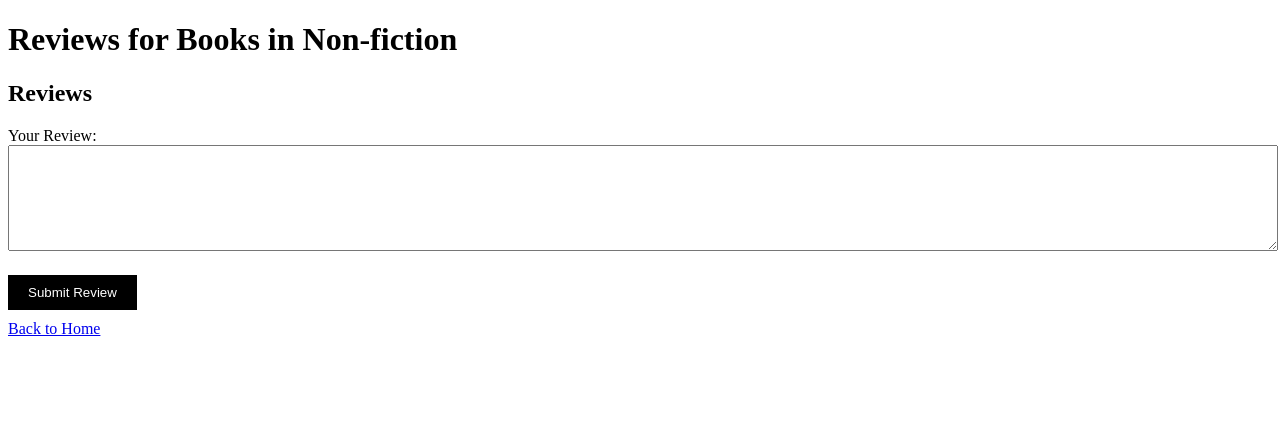
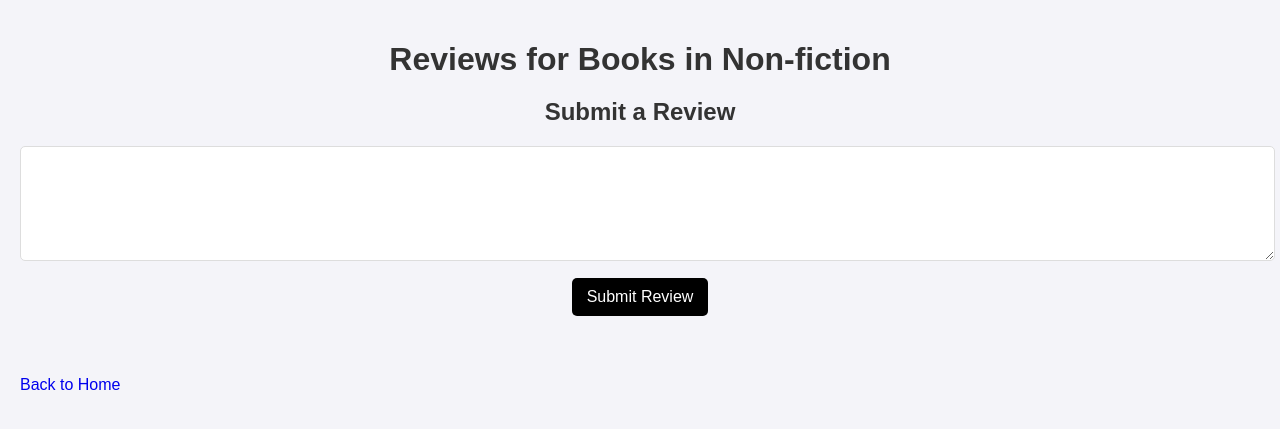
Before and after one commit to ameliasieg/COP4521-Group14, a Flask app: page /reviews/non-fiction in a window 1280 px wide. Shown: the top 429 px of the page. Run offline with Flask 3, Linux system fonts and the light colour scheme; data comes from the database, SQL or seed files in the repository.

Commit message:
Made it more visibilly attractive

```diff
--- a/app.py
+++ b/app.py
@@ -1,8 +1,8 @@
 # app.py
-from flask import Flask, render_template, request, redirect, url_for
+from flask import Flask, render_template, request, redirect, url_for, send_from_directory
 import sqlite3
 
-app = Flask(__name__)
+app = Flask(__name__,static_folder='static')
 
 # Function to get a random book from the database by genre
 def get_random_books_by_genre(genre):
@@ -24,7 +24,7 @@ def role():
     if selected_role == 'admin':
         return redirect(url_for('admin_page'))
     if selected_role == 'user':
-        genres = ['Fantasy', 'Non-Fiction', 'Thriller/Mystery', 'Romance']
+        genres = ['Fantasy', 'Non-Fiction', 'Mystery', 'Romance']
         books = {genre: get_random_books_by_genre(genre) for genre in genres}
         return render_template('home.html', books=books, role=selected_role)  # Pass role to home.html
     else:
@@ -42,8 +42,14 @@ def regenerate_books():
     if request.method == 'POST':
         role = request.form.get('role')
         if role == 'admin':
+            conn = sqlite3.connect('socialReads.db')
+            cur = conn.cursor()
+            cur.execute("DELETE FROM Reviews")
+            conn.commit()
             genres = ['Fantasy', 'Non-Fiction', 'Thriller/Mystery', 'Romance']
             books = {genre: get_random_books_by_genre(genre) for genre in genres}
+            conn.close()
+
             return render_template('home.html', books=books, role=role)
     return redirect(url_for('home'))
 
@@ -51,7 +57,6 @@ def regenerate_books():
 @app.route('/submit_review/<genre>', methods=['POST'])
 def submit_review(genre):
     review_text = request.form['review']
-    # Save the review to the database
     conn = sqlite3.connect('socialReads.db')
     cur = conn.cursor()
     cur.execute("INSERT INTO Reviews (genre, review) VALUES (?, ?)", (genre, review_text))
@@ -87,6 +92,9 @@ def clear_reviews():
     conn.close()
     return redirect(url_for('admin_page'))
 
+@app.route('/images/<filename>')
+def send_image(filename):
+    return send_from_directory("static/images", filename)
 
 if __name__ == '__main__':
     app.run(debug=True)
--- a/templates/reviews.html
+++ b/templates/reviews.html
@@ -2,66 +2,106 @@
 <html lang="en">
 <head>
     <meta charset="UTF-8">
-    <title>Book Reviews</title>
+    <title>Book Reviews for {{ genre | capitalize }}</title>
     <style>
-        #reviews-container {
-            margin-top: 20px;
+        body {
+            font-family: 'Arial', sans-serif;
+            background-color: #f4f4f9;
+            margin: 0;
+            padding: 20px;
+            color: #333;
+        }
+
+        h1, h2 {
+            color: #333;
+        }
+
+        .review-header {
+            text-align: center;
+            margin-bottom: 20px;
+        }
+
+        .review-header h1 {
+            font-size: 2em;
+            margin-bottom: 0.5em;
+        }
+
+        .review-form {
+            margin-bottom: 2em;
+            text-align: center;
+        }
+
+        .review-form label,
+        .review-form textarea,
+        .review-form button {
+            font-size: 1em;
+            margin-bottom: 0.5em;
+        }
+
+        .review-form textarea {
+            width: 100%;
+            height: 100px;
+            padding: 0.5em;
+            border-radius: 5px;
+            border: 1px solid #ddd;
+            margin-bottom: 1em;
+        }
+
+        .review-form button {
+            padding: 10px 15px;
+            background-color: black;
+            color: white;
+            border: none;
+            border-radius: 5px;
+            cursor: pointer;
+        }
+
+        .review-form button:hover {
+            background-color: black;
+        }
+
+        .reviews-container {
+            background-color: white;
+
         }
 
         .review-box {
-            border: 1px solid #ddd;
-            margin-bottom: 10px;
-            padding: 10px;
-            border-radius: 5px;
-            background-color: #f9f9f9;
+            border-bottom: 1px solid #eee;
+            padding: 15px;
+            text-align: left;
         }
 
+        .review-box:last-child {
+            border-bottom: none;
+        }
 
-
-        form {
+        .back-to-home {
+            display: inline-block;
             margin-top: 20px;
+            text-decoration: none;
+            font-size: 1em;
         }
-        textarea {
-            width: 100%;
-            height: 100px;
-            margin-bottom: 10px;
-        }
-        button {
-            background-color: black;
-            color: white;
-            padding: 10px 20px;
-            margin: 10px 0;
-            border: none;
-            cursor: pointer;
-        }
-        button:hover {
-            background-color: black;
-        }
-        </style>
-
+    </style>
 </head>
 <body>
-    <h1>Reviews for Books in {{ genre | capitalize }}</h1>
-
-    <!-- Display the reviews -->
-    <div id="reviews-container">
-        <h2>Reviews</h2>
-        <!-- Loop through each review passed and display it -->
+    <div class="review-header">
+        <h1>Reviews for Books in {{ genre | capitalize }}</h1>
+    </div>
+    <div class="reviews-container">
         {% for review in reviews %}
         <div class="review-box">
             <p>{{ review[0] }}</p>
         </div>
         {% endfor %}
     </div>
+    <div class="review-form">
+        <h2>Submit a Review</h2>
+        <form action="{{ url_for('submit_review', genre=genre) }}" method="post">
+            <textarea id="review" name="review" required></textarea>
+            <button type="submit">Submit Review</button>
+        </form>
+    </div>
 
-    <!-- submitting a new review -->
-    <form action="/submit_review/{{ genre }}" method="post">
-        <label for="review-text">Your Review:</label>
-        <textarea id="review-text" name="review" required></textarea>
-
-        <button type="submit">Submit Review</button>
-    </form>
-
-    <a href="/">Back to Home</a>
+    <a class="back-to-home" href="/">Back to Home</a>
 </body>
 </html>
```
Also changed, not shown: templates/admin.html (+27 -1 lines), templates/home.html (+43 -11 lines), templates/start.html (+79 -14 lines), static/images/admin_image.jpg (added), static/images/background.jpg (added), static/images/moderator_image.jpg (added), static/images/user_image.jpg (added).
